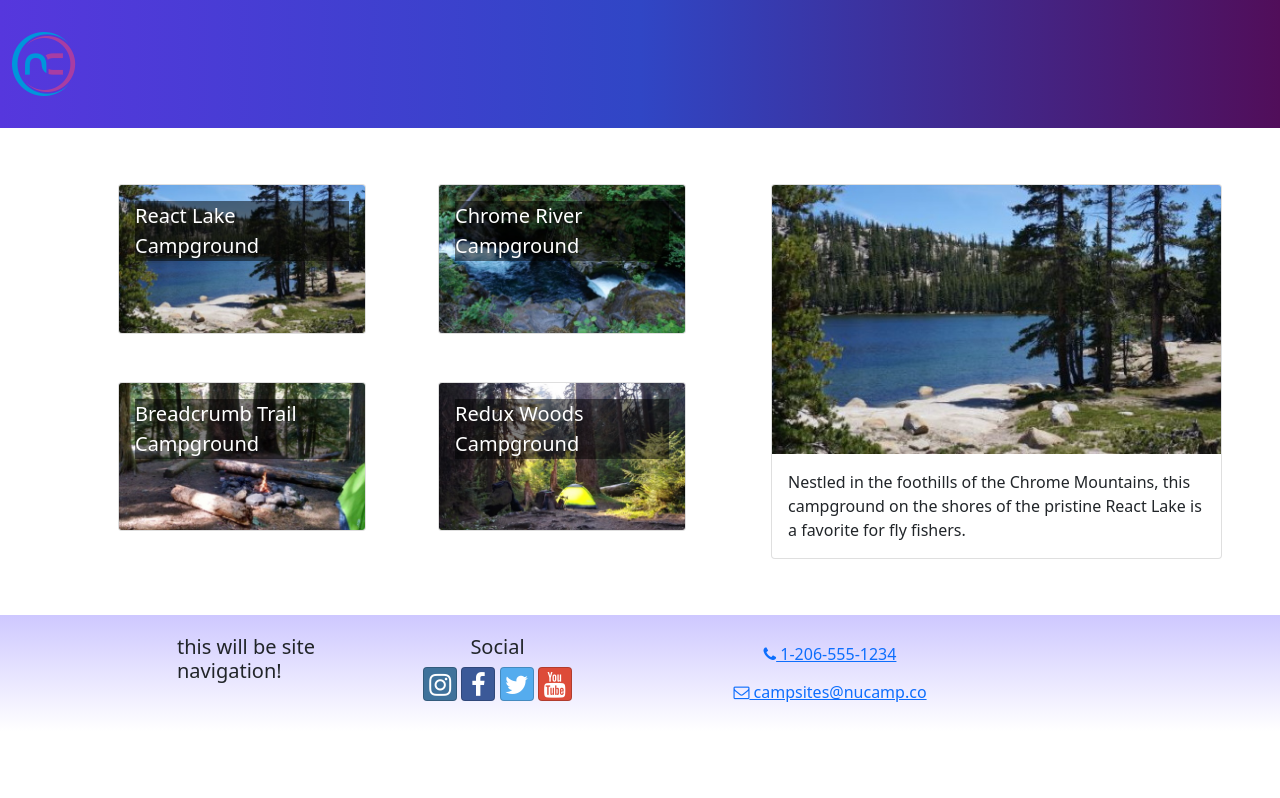
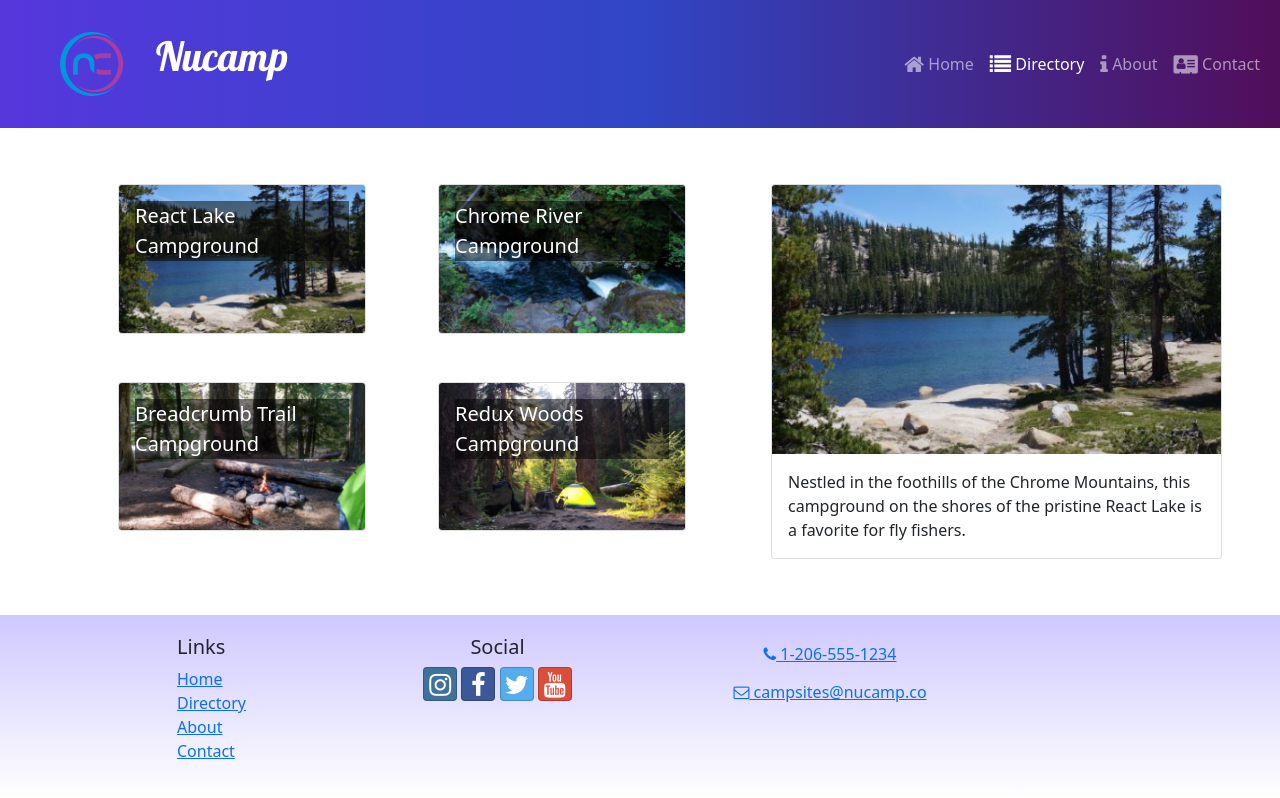
Before and after one commit to SimonHagos10/React-Redux, a React (Create React App) app: page /directory in a window 1280 px wide. Built offline with nearby package versions, Linux system fonts and the light colour scheme.

Commit message:
Header and Footer Links

```diff
--- a/src/components/Footer.js
+++ b/src/components/Footer.js
@@ -1,5 +1,6 @@
 import React from 'react';
 import {Col, Container, Row} from 'reactstrap';
+import { Link } from 'react-router-dom';
 
 function Footer() {
     return (
@@ -7,7 +8,21 @@
             <Container>
                 <Row>
                     <Col xs={{ size: 4, offset: 1 }} sm='2'>
-                        <h5>this will be site navigation!</h5>
+                        <h5>Links</h5>
+                        <ul className='list-unstyled'>
+                            <li>
+                                <Link to='/'>Home</Link>
+                            </li>
+                            <li>
+                                <Link to='/directory'>Directory</Link>
+                            </li>
+                            <li>
+                                <Link to='/about'>About</Link>
+                            </li>
+                            <li>
+                                <Link to='/contact'>Contact</Link>
+                            </li>
+                        </ul>
                     </Col>
                     <Col xs='6' sm='3' className='text-center'>
                     <h5>Social</h5>
--- a/src/components/Header.js
+++ b/src/components/Header.js
@@ -1,14 +1,51 @@
 import React from 'react';
-import {Navbar, NavbarBrand} from 'reactstrap';
+import {
+    Navbar,
+    NavbarBrand,
+    Collapse,
+    NavbarToggler,
+    Nav,
+    NavItem
+} from 'reactstrap';
 import NucampLogo from '../app/assets/img/logo.png';
+import { useState } from 'react';
+import { NavLink } from 'react-router-dom';
 
 
-function Header() {
+const Header = () => {
+    const [menuOpen, setMenuOpen] = useState(false);
+
     return (
         <Navbar dark color='primary' sticky='top' expand='md'>
-            <NavbarBrand href='/'>
-                <img src={NucampLogo} alt='nucamp logo' />
+            <NavbarBrand href='/' className='ms-5' >
+                <img src={NucampLogo} alt='nucamp logo' className='float-start' />
+                <h1 className='mt=1'>Nucamp</h1>
             </NavbarBrand>
+            <NavbarToggler onClick={() => setMenuOpen(!menuOpen)}/>
+            <Collapse isOpen={menuOpen} navbar >
+            <Nav className='ms-auto' navbar >
+                <NavItem>
+                    <NavLink className='nav-link' to='/'>
+                        <i className='fa fa-home fa-lg' /> Home
+                    </NavLink>
+                </NavItem>
+                <NavItem>
+                    <NavLink className='nav-link' to='/directory'>
+                        <i className='fa fa-list fa-lg' /> Directory
+                    </NavLink>
+                </NavItem>
+                <NavItem>
+                    <NavLink className='nav-link' to='/about'>
+                        <i className='fa fa-info fa-lg' /> About
+                    </NavLink>
+                </NavItem>
+                <NavItem>
+                    <NavLink className='nav-link' to='/contact'>
+                        <i className='fa fa-address-card fa-lg' /> Contact
+                    </NavLink>
+                </NavItem>
+            </Nav>
+            </Collapse>
     </Navbar>
     )
 }
```
